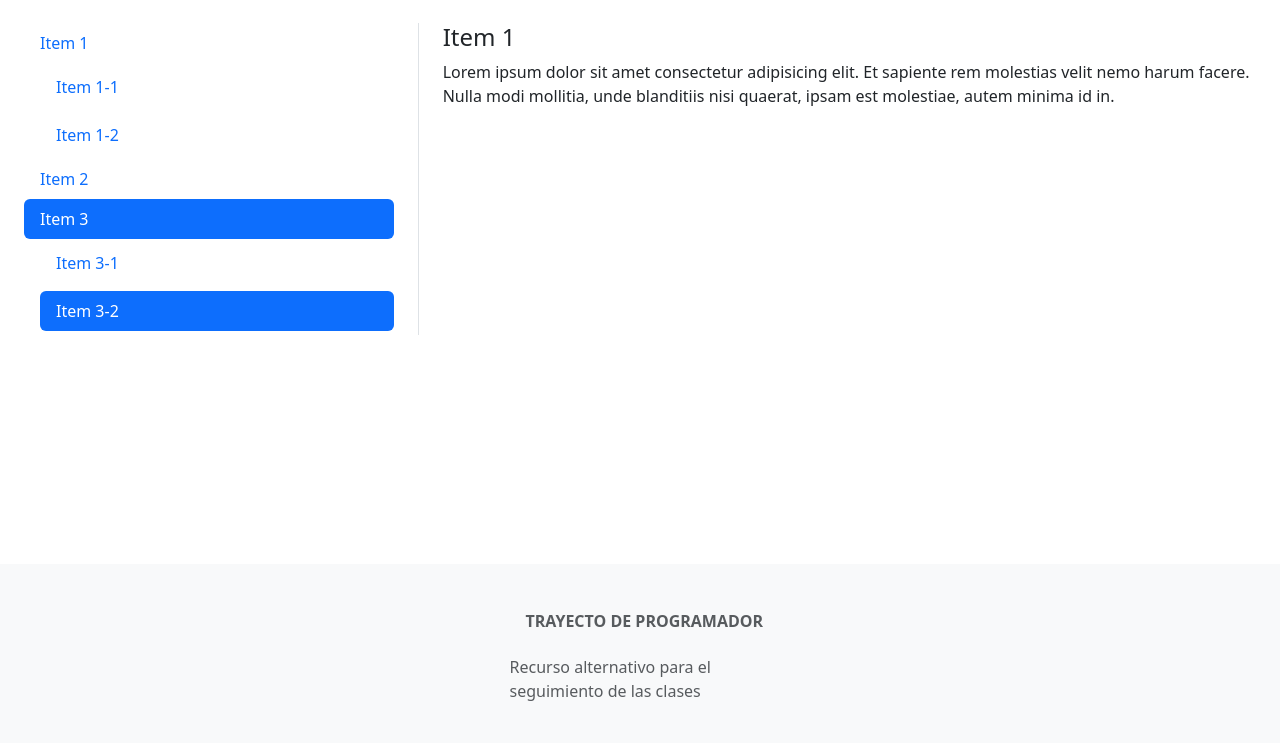
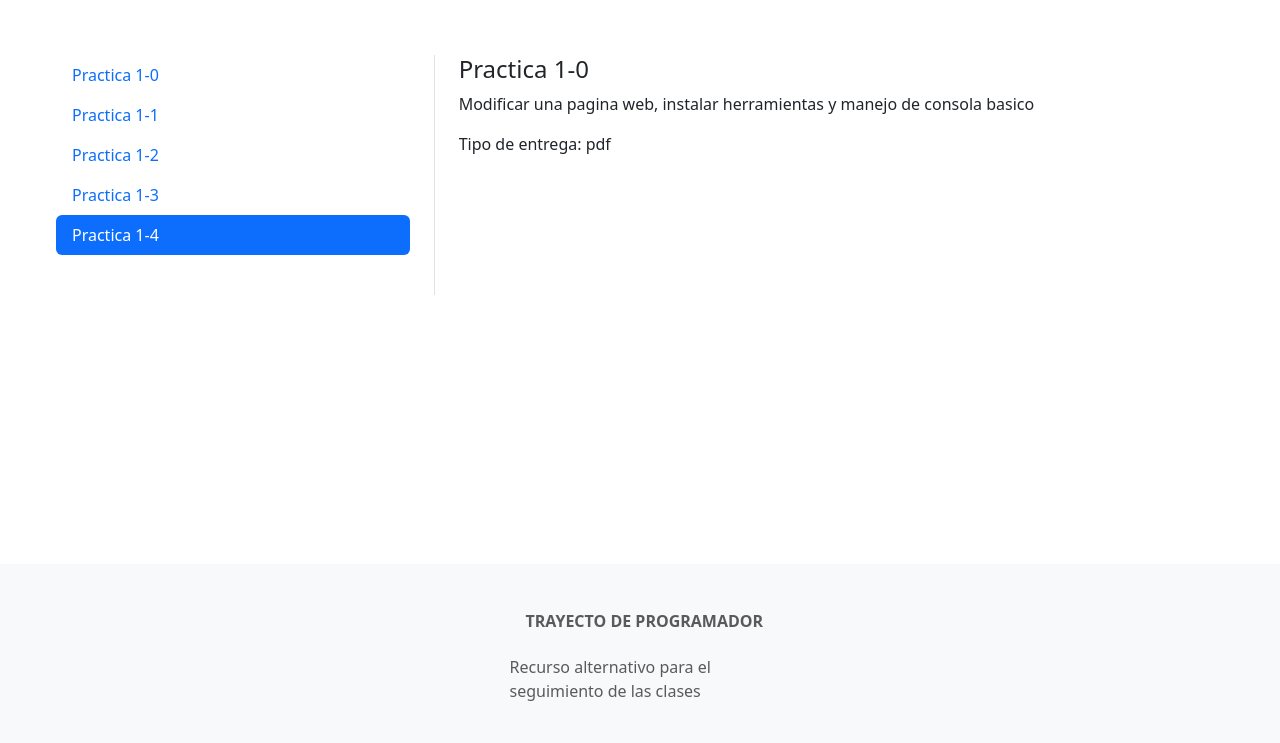
Before and after one commit to Erick-C3/Trayecto-de-Programador-, a plain HTML site: page index.html in a window 1280 px wide. Shown: the part 57-800 px from the top of the page. Drawn offline with nearby package versions, Linux system fonts and the light colour scheme.

Commit message:
agregado de practicas base terminado

```diff
--- /dev/null
+++ b/Practica.js
@@ -0,0 +1,29 @@
+class Practica {
+    #modulo;
+    #numero;
+    #descripcion;
+    #tipoEntrega;
+
+    constructor(modulo, numero, descripcion, tipoEntrega = "github"){
+        this.#modulo = modulo;
+        this.#numero = numero;
+        this.#descripcion = descripcion;
+        this.#tipoEntrega = tipoEntrega;
+    }
+
+    getModulo(){
+        return this.#modulo;
+    }
+    getNumero(){
+        return this.#numero;
+    }
+    getDescripcion(){
+        return this.#descripcion;
+    }
+    getTipoEntrega(){
+        return this.#tipoEntrega;
+    }
+}
+
+
+export default Practica;
--- /dev/null
+++ b/app.js
@@ -0,0 +1,38 @@
+import Practica from "./Practica.js";
+import practicas from "./practicasInfo.js";
+
+/**
+ * Agrega los item a la pagina
+ */
+function agregarEnlacesItems(){
+    let enlaceItem = "def enlace";
+    let itemInfo = "def item info";
+    let nombreItem = "def nombre";
+    practicas.forEach(practica => {
+        nombreItem = practica.getModulo() + "-" + practica.getNumero();
+        enlaceItem = `
+            <a class="nav-link" href="#practica-${nombreItem}">Practica ${nombreItem}</a>
+        `
+        itemInfo = prepararHTMLItemInfo(nombreItem, practica);
+        document.querySelector("#enlaces-practicas").innerHTML += enlaceItem;
+        document.querySelector("#enlaces-practicas-detalles").innerHTML += itemInfo;
+    });
+}
+
+/**
+ * Prepara el html para agregar la info de la practica
+ * @param {String} nombreItem de la practica
+ * @param {Practica} practica a agregar
+ * @returns html para  la info de la practica
+ */
+function prepararHTMLItemInfo(nombreItem, practica){
+    return `
+        <div class="item" id="practica-${nombreItem}">
+            <h4>Practica ${nombreItem}</h4>
+            <p>${practica.getDescripcion()}</p>
+            <p>Tipo de entrega: ${practica.getTipoEntrega()}</p>
+        </div>
+    `;
+}
+
+agregarEnlacesItems();
--- a/index.html
+++ b/index.html
@@ -5,7 +5,7 @@
     <meta charset="UTF-8">
     <meta http-equiv="X-UA-Compatible" content="IE=edge">
     <meta name="viewport" content="width=device-width, initial-scale=1.0">
-    <title>Document</title>
+    <title>Trayecto de programador</title>
     <link href="https://cdn.jsdelivr.net/npm/bootstrap@5.3.0-alpha2/dist/css/bootstrap.min.css" rel="stylesheet"
         integrity="sha384-aFq/bzH65dt+w6FI2ooMVUpc+21e0SRygnTpmBvdBgSdnuTN7QbdgL+OapgHtvPp" crossorigin="anonymous">
     <link rel="stylesheet" href="style.css">
@@ -15,8 +15,8 @@
     <header>
         <nav class="navbar navbar-expand-lg bg-body-tertiary">
             <div class="container-fluid">
-                <a class="navbar-brand" href="#">Navbar</a>
-                <button class="navbar-toggler" type="button" data-bs-toggle="collapse" data-bs-target="#navbarNav"
+                <a class="navbar-brand" href="#">Hello world!</a>
+                <!-- <button class="navbar-toggler" type="button" data-bs-toggle="collapse" data-bs-target="#navbarNav"
                     aria-controls="navbarNav" aria-expanded="false" aria-label="Toggle navigation">
                     <span class="navbar-toggler-icon"></span>
                 </button>
@@ -35,7 +35,7 @@
                             <a class="nav-link disabled">Disabled</a>
                         </li>
                     </ul>
-                </div>
+                </div> -->
             </div>
         </nav>
     </header>
@@ -43,26 +43,26 @@
         <div class="row" id="navegador-anidado-clases">
             <div class="col-4">
                 <nav id="navbar-example3" class="h-100 flex-column align-items-stretch pe-4 border-end">
-                    <nav class="nav nav-pills flex-column">
-                        <a class="nav-link" href="#item-1">Item 1</a>
-                        <nav class="nav nav-pills flex-column">
+                    <nav id="enlaces-practicas" class="nav nav-pills flex-column">
+                        <!-- <a class="nav-link" href="#item-1">Item 1</a> -->
+                        <!-- <nav class="nav nav-pills flex-column">
                             <a class="nav-link ms-3 my-1" href="#item-1-1">Item 1-1</a>
                             <a class="nav-link ms-3 my-1" href="#item-1-2">Item 1-2</a>
-                        </nav>
-                        <a class="nav-link" href="#item-2">Item 2</a>
-                        <a class="nav-link" href="#item-3">Item 3</a>
-                        <nav class="nav nav-pills flex-column">
+                        </nav> -->
+                        <!-- <a class="nav-link" href="#item-2">Item 2</a>
+                        <a class="nav-link" href="#item-3">Item 3</a> -->
+                        <!-- <nav class="nav nav-pills flex-column">
                             <a class="nav-link ms-3 my-1" href="#item-3-1">Item 3-1</a>
                             <a class="nav-link ms-3 my-1" href="#item-3-2">Item 3-2</a>
-                        </nav>
+                        </nav> -->
                     </nav>
                 </nav>
             </div>
 
             <div class="col-8">
-                <div data-bs-spy="scroll" data-bs-target="#navbar-example3" data-bs-smooth-scroll="true"
+                <div id="enlaces-practicas-detalles" data-bs-spy="scroll" data-bs-target="#navbar-example3" data-bs-smooth-scroll="true"
                     class="scrollspy-seguimiento" tabindex="0">
-                    <div class="item" id="item-1">
+                    <!-- <div class="item" id="item-1">
                         <h4>Item 1</h4>
                         <p>Lorem ipsum dolor sit amet consectetur adipisicing elit. Et sapiente rem molestias velit nemo
                             harum facere. Nulla modi mollitia, unde blanditiis nisi quaerat, ipsam est molestiae, autem
@@ -103,7 +103,7 @@
                         <p>Lorem ipsum dolor sit amet consectetur adipisicing elit. Et sapiente rem molestias velit nemo
                             harum facere. Nulla modi mollitia, unde blanditiis nisi quaerat, ipsam est molestiae, autem
                             minima id in.</p>
-                    </div>
+                    </div> -->
                 </div>
             </div>
         </div>
@@ -129,6 +129,7 @@
     <script src="https://cdn.jsdelivr.net/npm/bootstrap@5.3.0-alpha2/dist/js/bootstrap.bundle.min.js"
         integrity="sha384-qKXV1j0HvMUeCBQ+QVp7JcfGl760yU08IQ+GpUo5hlbpg51QRiuqHAJz8+BrxE/N"
         crossorigin="anonymous"></script>
+    <script type="module" src="app.js"></script>
 </body>
 
 </html>
--- /dev/null
+++ b/practicasInfo.js
@@ -0,0 +1,32 @@
+import Practica from "./Practica.js";
+
+const practicas = [
+    new Practica(
+        1,
+        0,
+        "Modificar una pagina web, instalar herramientas y manejo de consola basico",
+        "pdf"
+    ),
+    new Practica(
+        1,
+        1,
+        "Como iniciar un proyecto, primer uso de etiquetas y manejo de un script"
+    ),
+    new Practica(
+        1,
+        2,
+        "Uso de etiqueta iframe y parrafos, repaso de lo visto anteriormente"
+    ),
+    new Practica(
+        1,
+        3,
+        "Primer uso de README (markdown), primer uso de git y github"
+    ),
+    new Practica(
+        1,
+        4,
+        "Uso de etiqueta details y a, repaso de lo visto anteriormente"
+    )
+];
+
+export default practicas;
--- a/style.css
+++ b/style.css
@@ -17,7 +17,7 @@
 
 #navegador-anidado-clases {
     width: 100%;
-    padding: 3vh 0px 0px 3vh;
+    padding: 7vh 2vh 0px 7vh;
 }
 
 .item{
```
